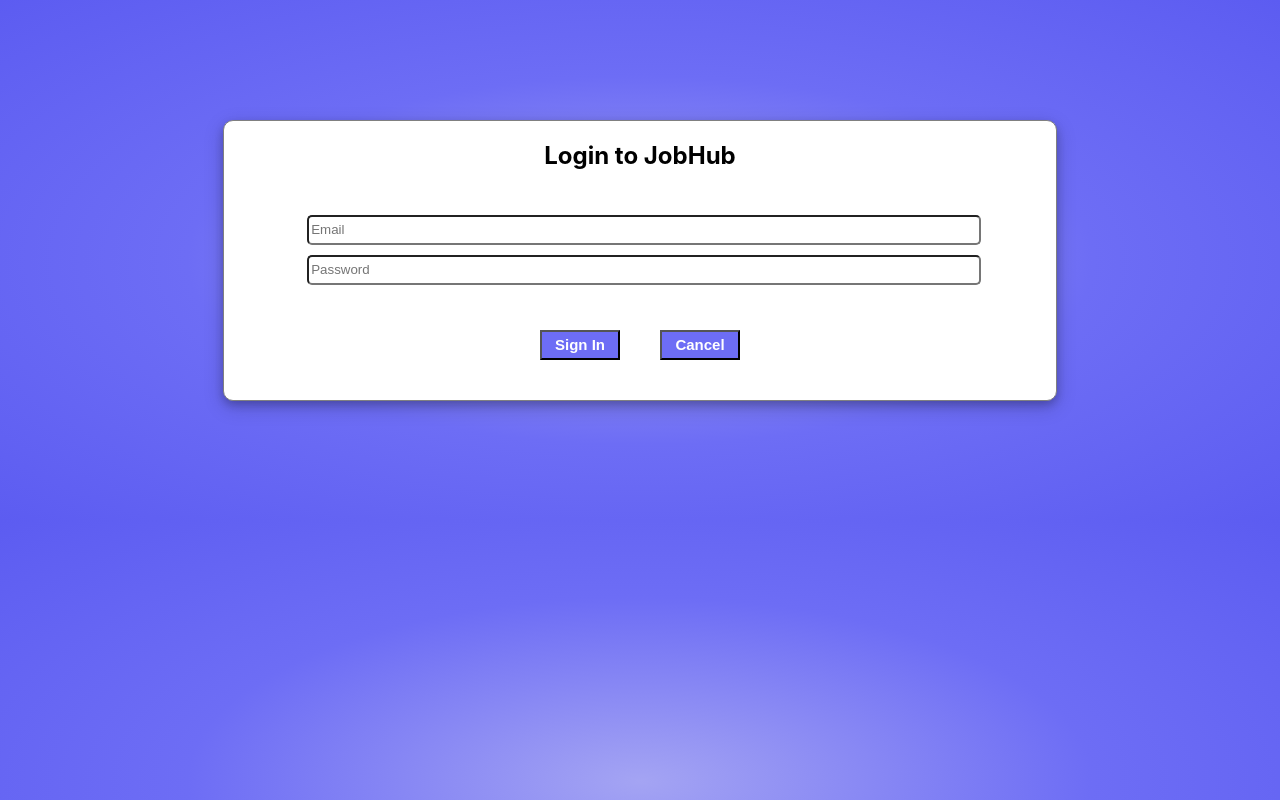
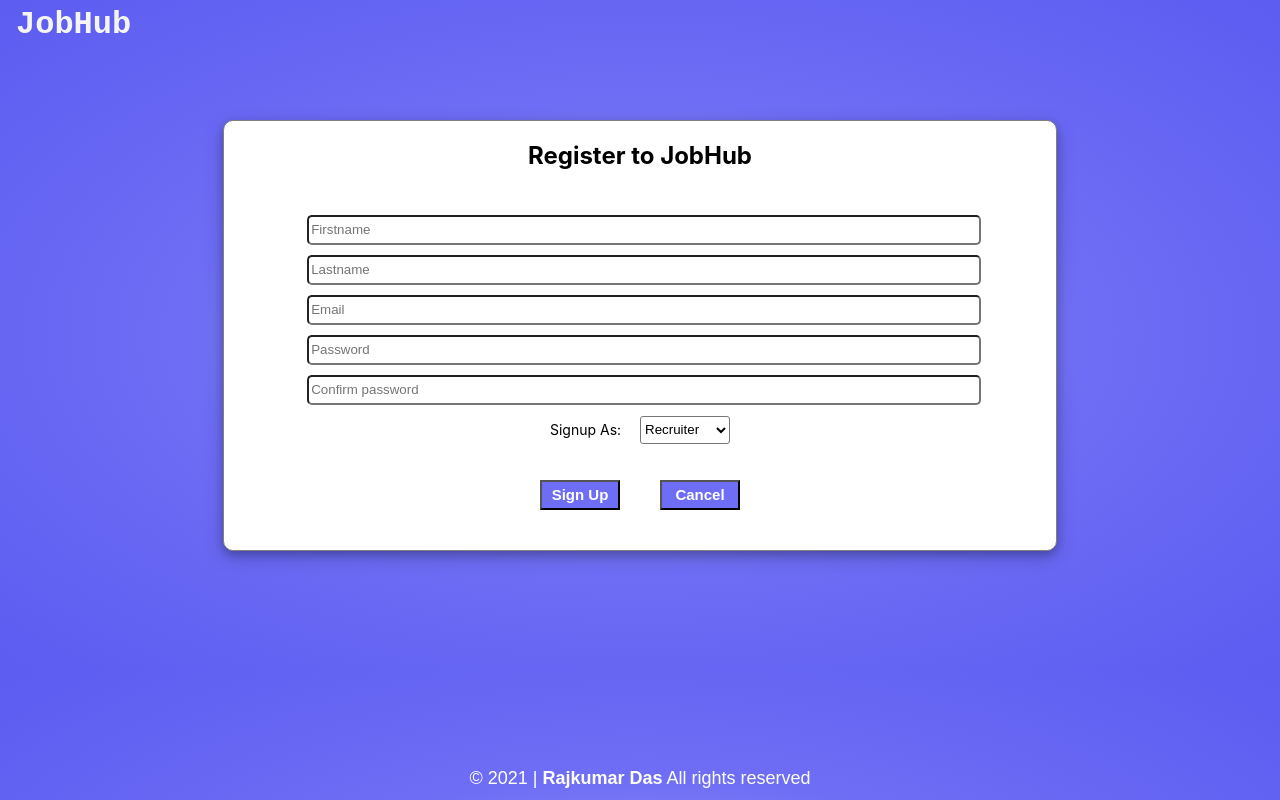
Before and after one commit to rajkumardas2701/job-search-frontend, a React (Create React App) app: page / in a window 1280 px wide. Built offline with nearby package versions, Linux system fonts and the light colour scheme.

Commit message:
Add Footer and Navbar component with styles

```diff
--- a/src/components/App.js
+++ b/src/components/App.js
@@ -1,9 +1,14 @@
 import '../styles/App.css';
-import Signin from '../layouts/Signin';
+// import Signin from '../layouts/Signin';
+import Signup from '../layouts/Signup';
+import Footer from '../layouts/Footer';
+import NavBar from '../layouts/Navbar';
 
 const App = () => (
   <div className="App">
-    <Signin />
+    <NavBar />
+    <Signup />
+    <Footer />
   </div>
 );
 
--- a/src/layouts/Footer.js
+++ b/src/layouts/Footer.js
@@ -0,0 +1,25 @@
+import '../styles/Footer.css';
+
+const getYear = () => {
+  const d = new Date();
+  return d.getFullYear();
+};
+
+const Footer = () => (
+  <footer>
+    <p>
+      {'© '}
+      {
+       getYear()
+      }
+      {' '}
+      |
+      {' '}
+      <b>Rajkumar Das</b>
+      {' '}
+      All rights reserved
+    </p>
+  </footer>
+);
+
+export default Footer;
--- a/src/layouts/Navbar.js
+++ b/src/layouts/Navbar.js
@@ -0,0 +1,11 @@
+import '../styles/NavBar.css';
+
+const NavBar = () => (
+  <div className="navbar">
+    <a href="/" className="logoAnc">
+      <h1 data-testid="navbar-heading">JobHub</h1>
+    </a>
+  </div>
+);
+
+export default NavBar;
--- /dev/null
+++ b/src/styles/Footer.css
@@ -0,0 +1,14 @@
+footer {
+  position: fixed;
+  left: 0;
+  bottom: 0;
+  width: 100%;
+  color: white;
+  text-align: center;
+  height: 50px;
+}
+
+footer > p {
+  font-family: Arial, Helvetica, sans-serif;
+  font-size: 18px;
+}
--- /dev/null
+++ b/src/styles/NavBar.css
@@ -0,0 +1,30 @@
+.navbar {
+  display: flex;
+  flex-direction: row;
+  height: 50px;
+  align-items: center;
+  justify-content: space-between;
+  position: fixed;
+  left: 0;
+  top: 0;
+  width: 100%;
+  justify-items: center;
+  z-index: 90;
+
+  /* background-color: white; */
+}
+
+h1 {
+  color: whitesmoke;
+  width: 10%;
+  text-align: center;
+  font-family: 'Courier New', Courier, monospace;
+  margin: 6px;
+}
+
+.logoAnc {
+  margin: 10px 10px;
+  width: 10%;
+  text-decoration: none;
+  height: 50px;
+}
```
